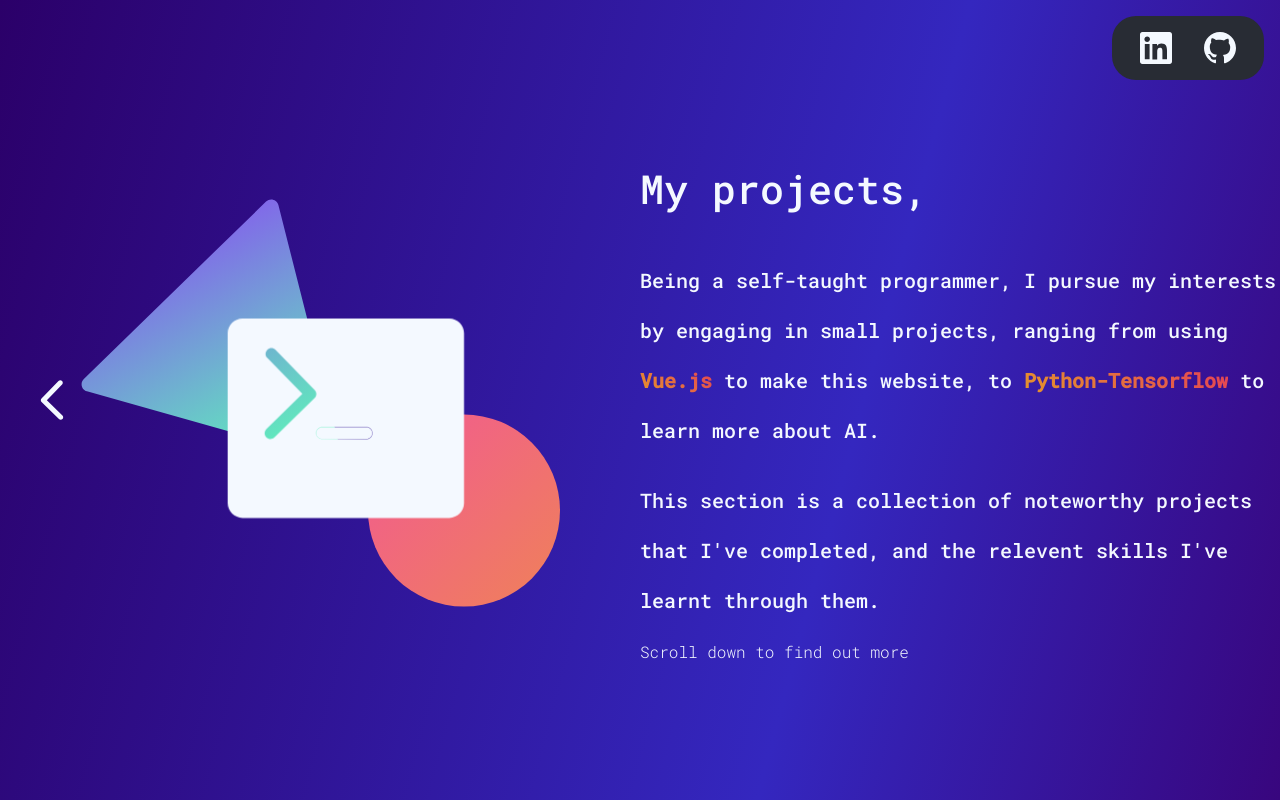
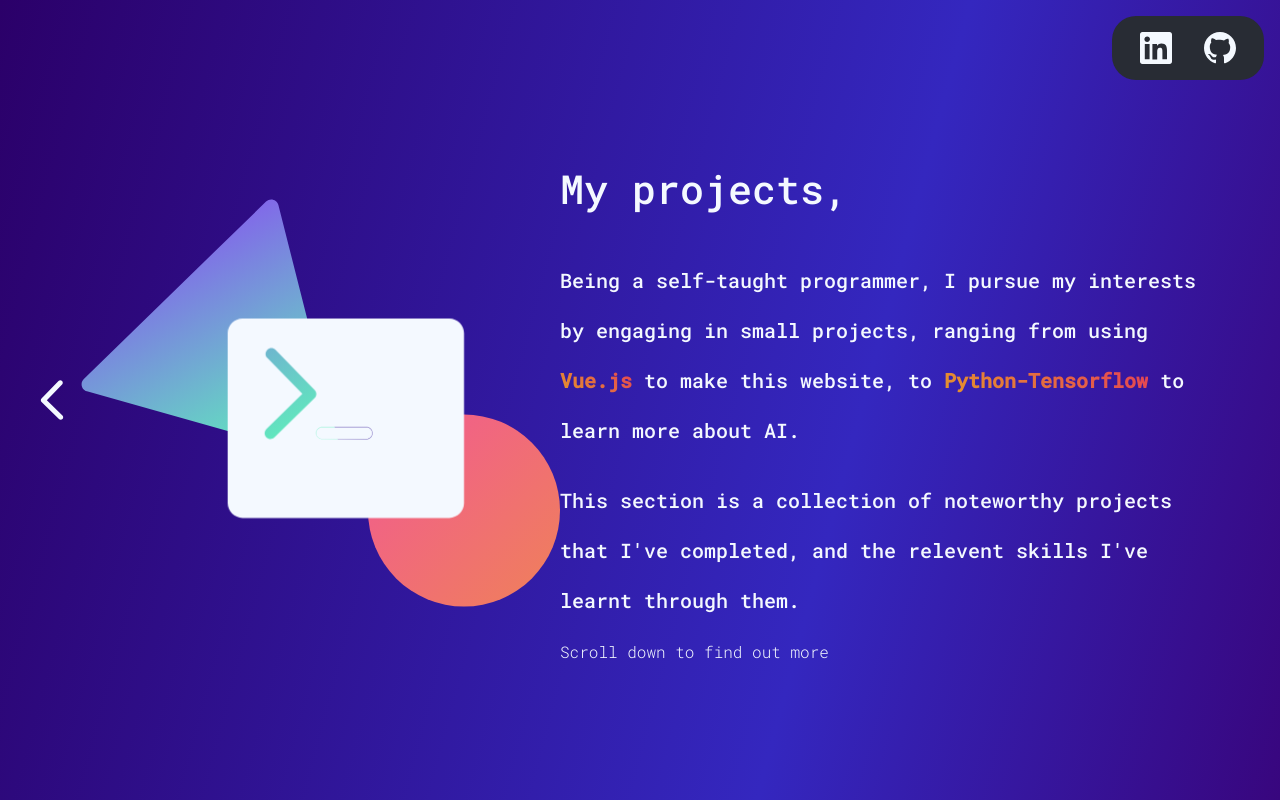
Before and after one commit to alieron/personal_website, a Vue app: page /projects in a window 1280 px wide. Built offline with nearby package versions, Linux system fonts and the light colour scheme.

Commit message:
Corrected Margin: 14/06/2021

```diff
--- a/src/views/Projects.vue
+++ b/src/views/Projects.vue
@@ -83,7 +83,7 @@ export default {
   .title-text-cont {
     font-family: "Roboto Mono", monospace;
     width: 8em;
-    margin-left: 1em;
+    margin-right: 1em;
     // text-align: right;
 
     h1 {
```
